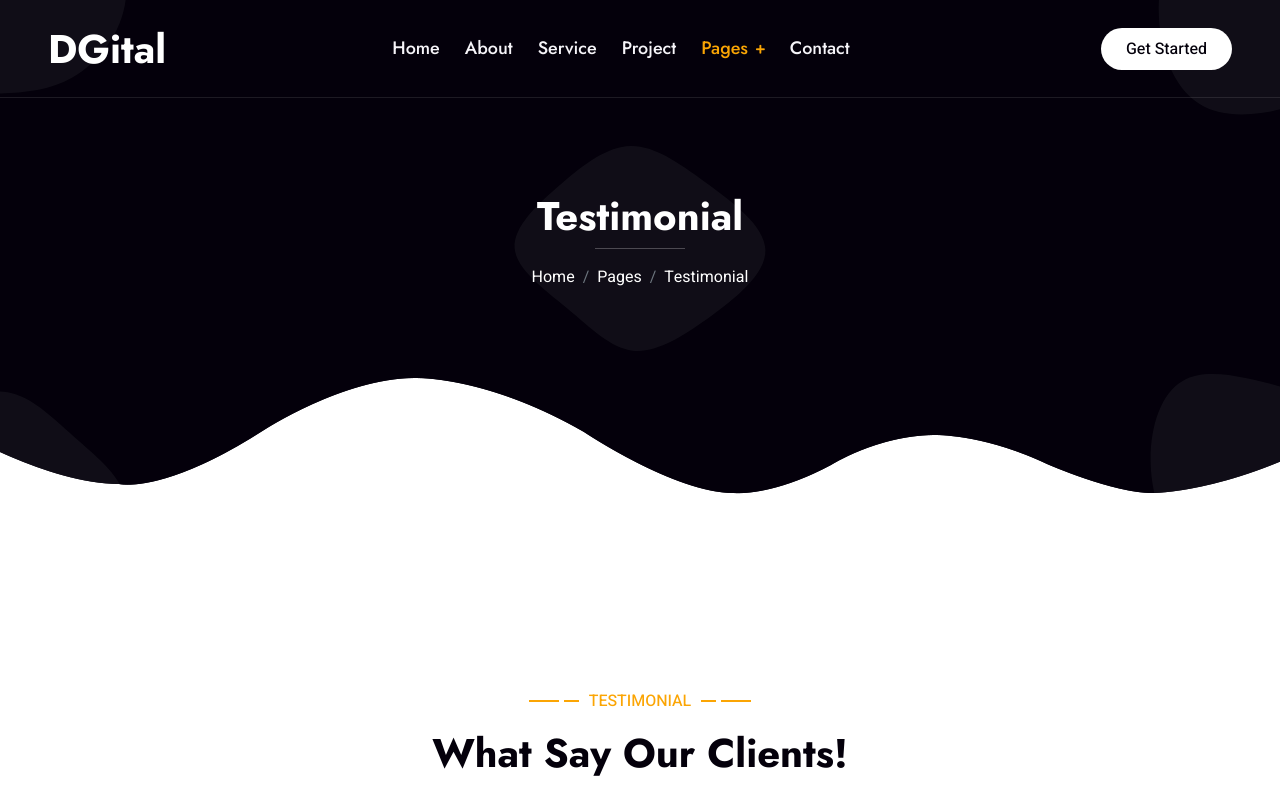
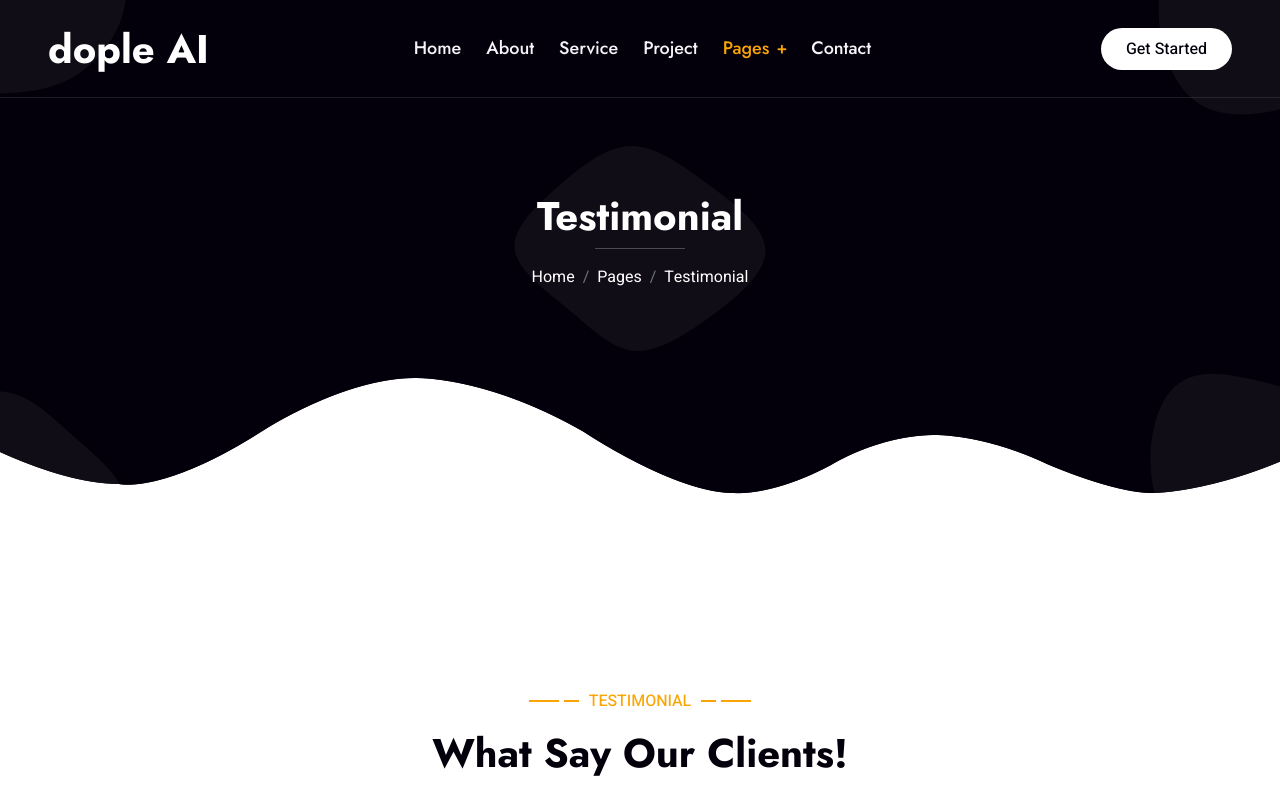
Before and after one commit to LoganathanBCA/Adople-AI_Website, a plain HTML site: page testimonial.html in a window 1280 px wide. Shown: the top 800 px of the page. Drawn offline with nearby package versions, Linux system fonts and the light colour scheme.

Commit message:
Update testimonial.html

```diff
--- a/testimonial.html
+++ b/testimonial.html
@@ -3,7 +3,7 @@
 
 <head>
     <meta charset="utf-8">
-    <title>DGital - Digital Agency HTML Template</title>
+    <title>Adople AI</title>
     <meta content="width=device-width, initial-scale=1.0" name="viewport">
     <meta content="" name="keywords">
     <meta content="" name="description">
@@ -47,7 +47,7 @@
         <div class="container-xxl position-relative p-0">
             <nav class="navbar navbar-expand-lg navbar-light px-4 px-lg-5 py-3 py-lg-0">
                 <a href="" class="navbar-brand p-0">
-                    <h1 class="m-0">DGital</h1>
+                    <h1 class="m-0">dople AI</h1>
                     <!-- <img src="img/logo.png" alt="Logo"> -->
                 </a>
                 <button class="navbar-toggler" type="button" data-bs-toggle="collapse" data-bs-target="#navbarCollapse">
```
